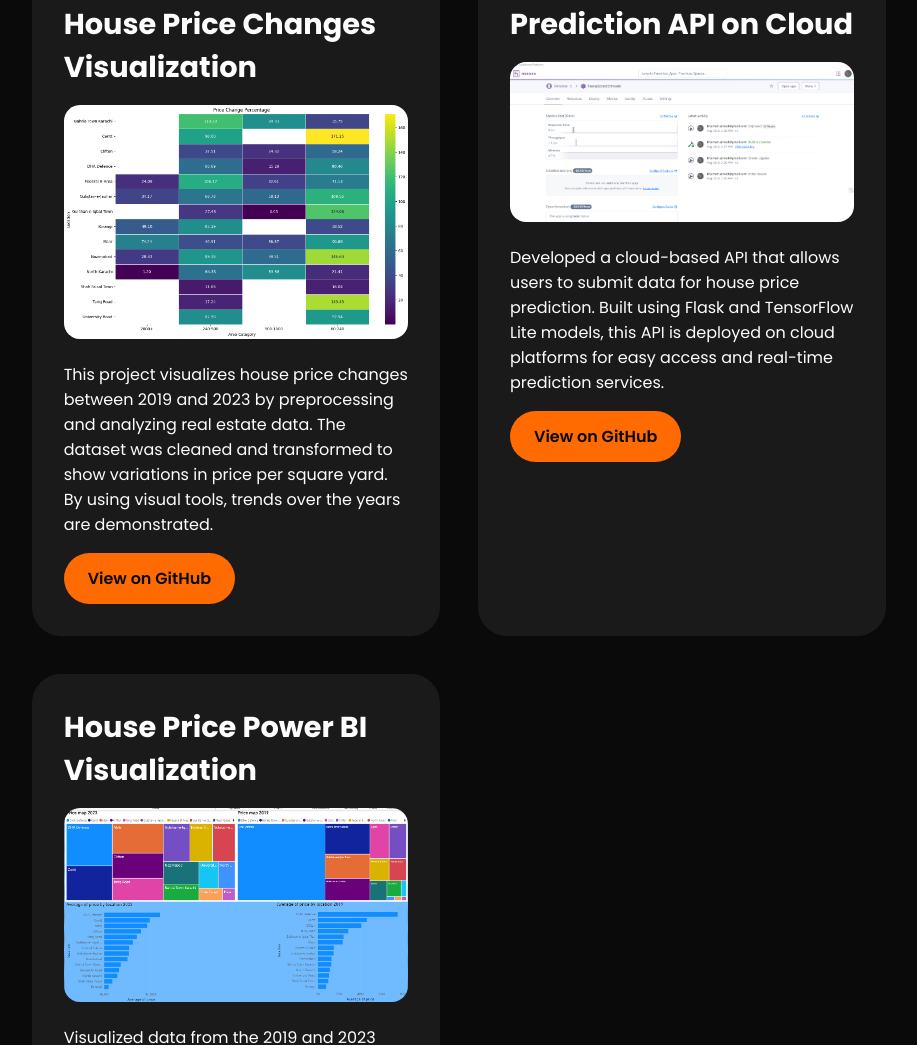
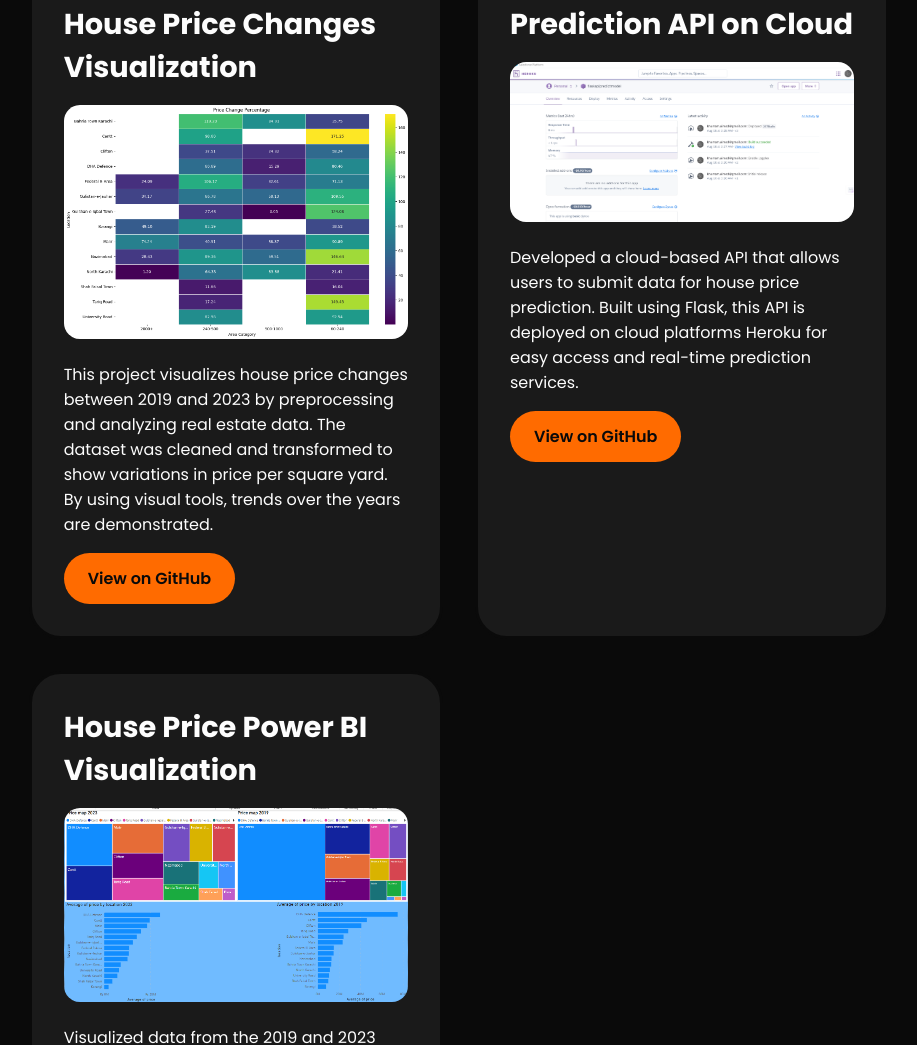
Before and after one commit to Mkas07/craft, a plain HTML site: page index.html in a window 1280 px wide. Shown: the part 3242-4287 px from the top of the page, without its empty margins (181-1098 px from the left). Drawn offline with nearby package versions, Linux system fonts and the light colour scheme.

Commit message:
Update index.html

```diff
--- a/index.html
+++ b/index.html
@@ -146,7 +146,7 @@
             <h3>Prediction API on Cloud</h3>
             <img src="Screenshot 2024-08-27 002006.png" alt="Prediction API on Cloud" class="project-image">
             <p>
-                Developed a cloud-based API that allows users to submit data for house price prediction. Built using Flask and TensorFlow Lite models, this API is deployed on cloud platforms for easy access and real-time prediction services.
+                Developed a cloud-based API that allows users to submit data for house price prediction. Built using Flask, this API is deployed on cloud platforms Heroku for easy access and real-time prediction services.
             </p>
             <a href="https://github.com/Mkas07/api" class="github-link" target="_blank">View on GitHub</a>
         </div>
```
